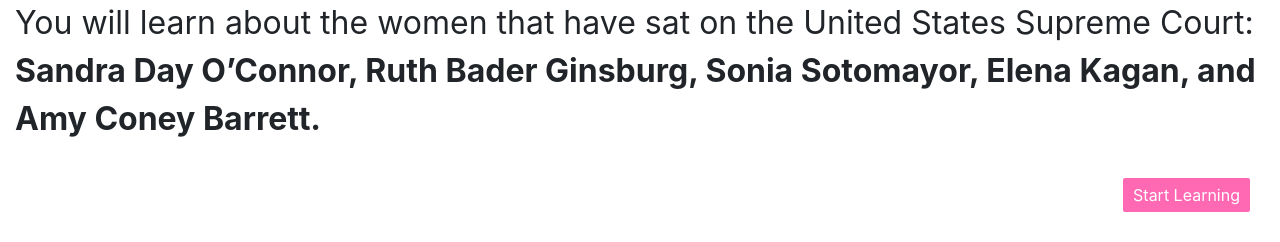
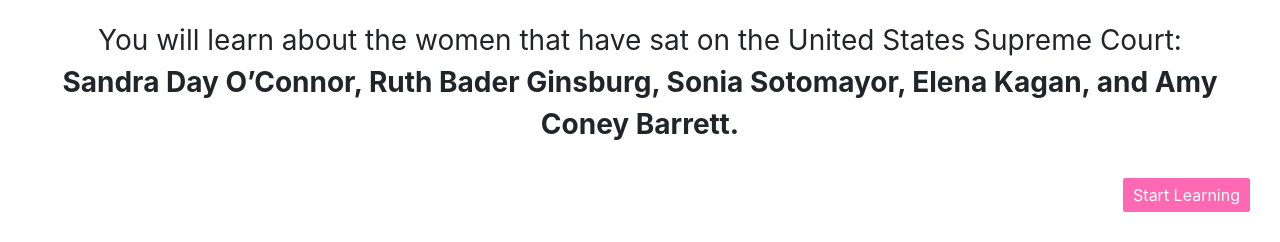
Before and after one commit to KenXiong123/UI_Final_Project, a Flask app: page /learn in a window 1280 px wide. Shown: the part 558-800 px from the top of the page. Run offline with Flask 2, Linux system fonts and the light colour scheme; some libraries are stand-ins or nearby versions.

Commit message:
Update main.css
edited .large-text

```diff
--- a/static/main.css
+++ b/static/main.css
@@ -48,7 +48,9 @@
   margin-top: 100px;
 }
 .large-text{
-  font-size: 32px;
+  font-size: 28px;
+  text-align: center;
+  padding: 20px;
 }
 .bottom_right_button_pos{
   position: fixed;
```
